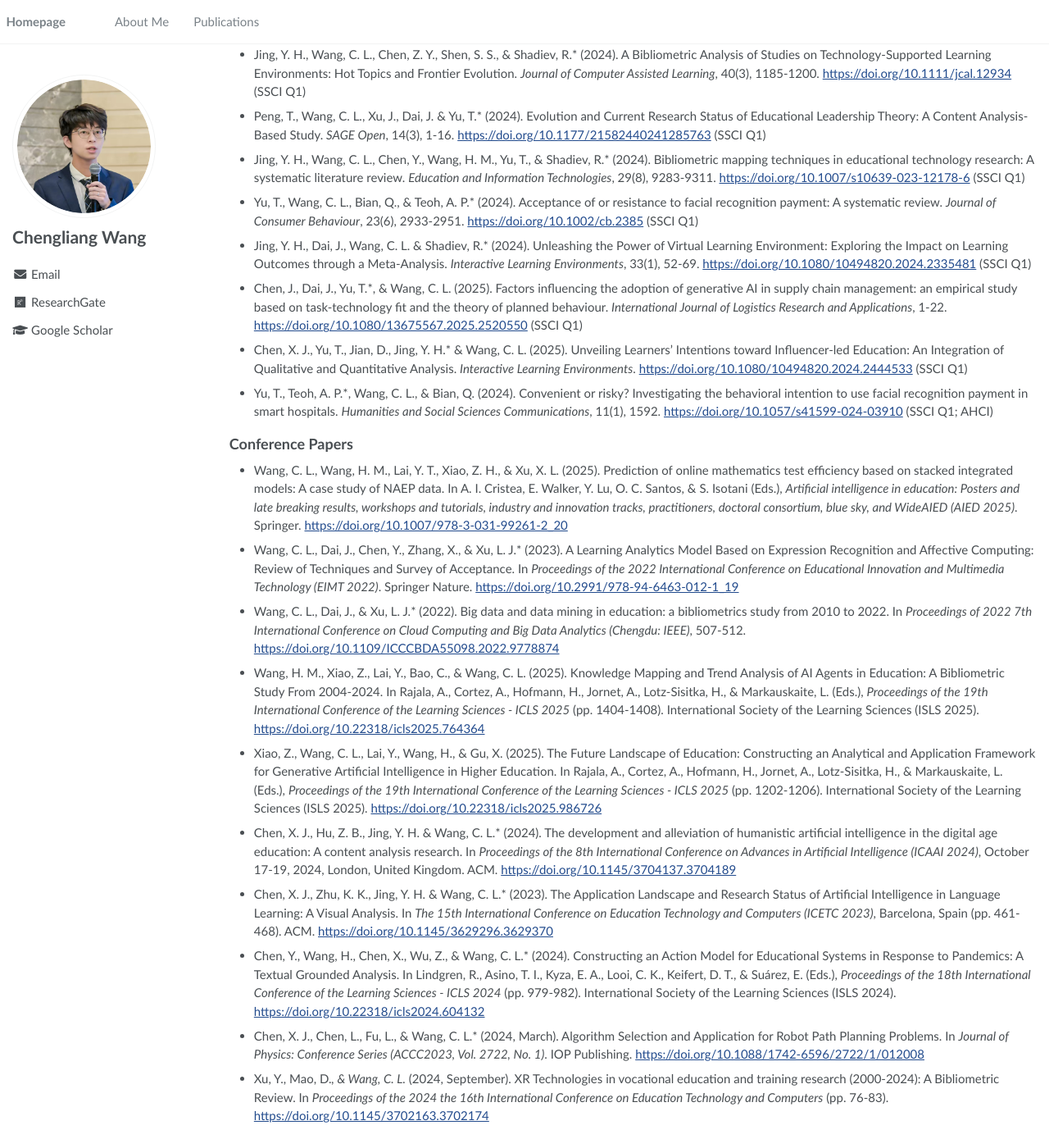
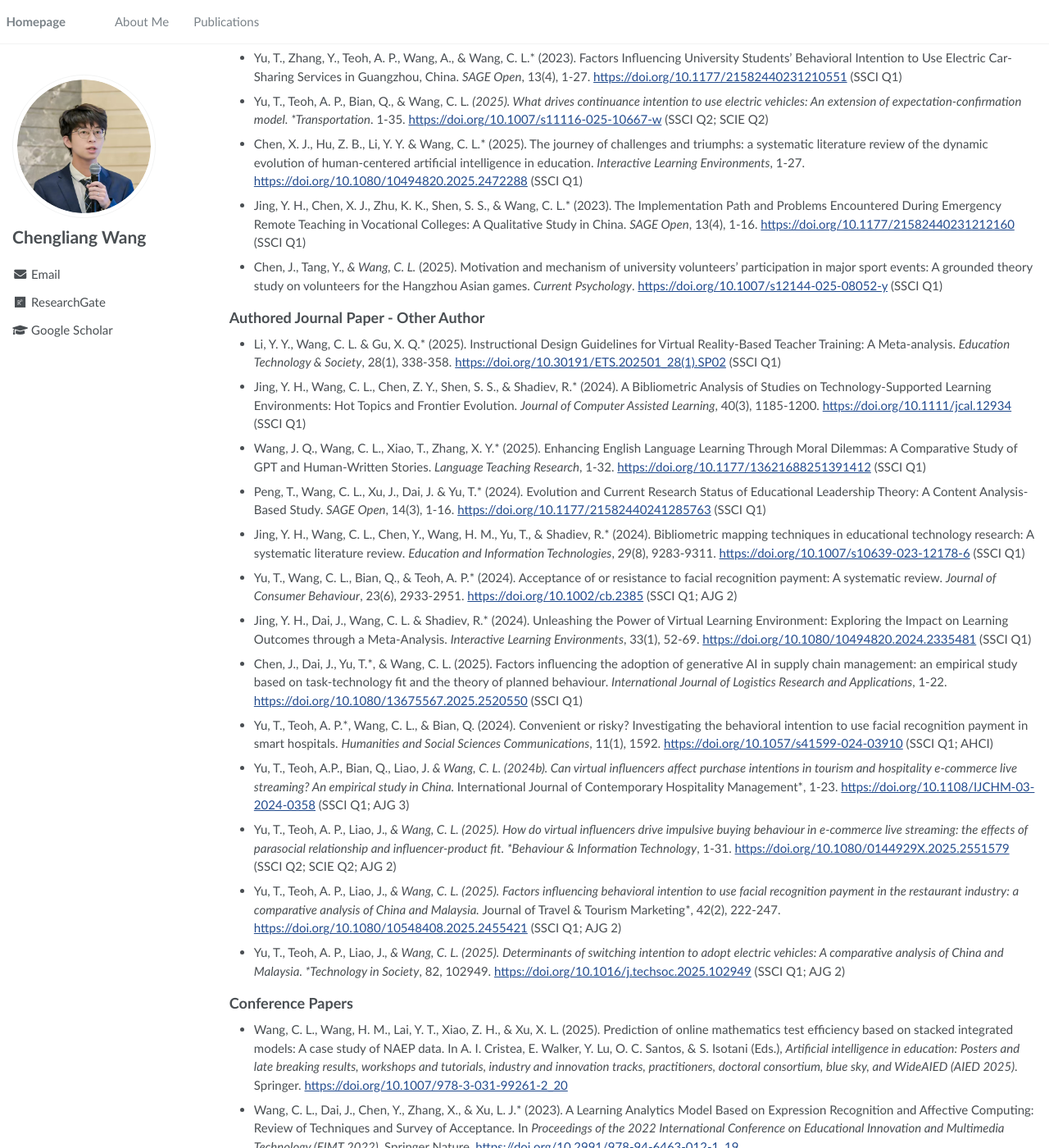
Before and after one commit to wcledutech/wcledutech.github.io, a Jekyll site: the page built from _pages/publications.md, in a window 1280 px wide and 1400 px high, scrolled down 2039 px. Shown: the whole window at 82% size. Built offline with Jekyll 4.4.1, drawn with Linux system fonts in a browser that asks for light colours; some of the changed text lies outside the part shown.

Commit message:
Update publications.md

```diff
--- a/_pages/publications.md
+++ b/_pages/publications.md
@@ -12,21 +12,26 @@
 - Wang, C. L., Chen, Y. F., Hu, Z. B., Li, Y. Y., & Gu, X. Q.* (2025). The journey of challenges and victories: Exploring the transformation action framework in the GenAI era from multifaceted policies. *Educational Technology Research and Development*, 1-43. [https://doi.org/10.1007/s11423-025-10535-5](https://doi.org/10.1007/s11423-025-10535-5) (SSCI Q1)
 - Wang, C. L., Chen, X. J.\*, Hu Z. B., Jin, S. & Gu, X. Q. (2025). Deconstructing University Learners’ Adoption Intention towards AIGC Technology: A Mixed-Methods Study Using ChatGPT as an Example. *Journal of Computer Assisted Learning*, 41, e13117. [https://doi.org/10.1111/jcal.13117](https://doi.org/10.1111/jcal.13117) (SSCI Q1; ESI 0.1 % hot paper; ESI 1% highly cited paper)
 - Wang, C. L., Chen, X. J., Li Y. F., Wang, P. J., Wang, H. M. & Li, Y. Y.* (2025). MetaClassroom: A New Paradigm and Experience for Programming Education. *Journal of Educational Computing Research*, 63(4), 864-901. [https://doi.org/10.1177/07356331251322470](https://doi.org/10.1177/07356331251322470) (SSCI Q1)
-- Wang, C. L., Wang, H. M., Li Y. Y., Dai, J., Gu, X. Q. & Yu, T.* (2024). Factors Influencing University Students’ Behavioral Intention to Use Generative Artificial Intelligence: Integrating the Theory of Planned Behavior and AI Literacy. *International Journal of Human-Computer Interaction*, 41(11), 6649-6671. [https://doi.org/10.1080/10447318.2024.2383033](https://doi.org/10.1080/10447318.2024.2383033) (SSCI Q1; SCIE Q1; ESI 0.1 % hot paper; ESI 1% highly cited paper)
+- Wang, C. L., Wang, H. M., Li Y. Y., Dai, J., Gu, X. Q. & Yu, T.* (2024). Factors Influencing University Students’ Behavioral Intention to Use Generative Artificial Intelligence: Integrating the Theory of Planned Behavior and AI Literacy. *International Journal of Human-Computer Interaction*, 41(11), 6649-6671. [https://doi.org/10.1080/10447318.2024.2383033](https://doi.org/10.1080/10447318.2024.2383033) (SSCI Q1; SCIE Q1; CCF-B; ESI 0.1 % hot paper; ESI 1% highly cited paper)
 - Wang, C. L., Chen, X. J., Yu, T., Liu, Y, D. & Jing, Y. H. (2024). Education Reform and Change Driven by Digital Technology: A Bibliometric Study from a Global Perspective. *Humanities & Social Sciences Communications*, 11, 256. [https://doi.org/10.1057/s41599-024-02717-y](https://doi.org/10.1057/s41599-024-02717-y) (SSCI Q1; AHCI; ESI 0.1 % hot paper; ESI 1% highly cited paper)
-- Wang, C. L., Dai, J. Zhu K. K., Yu, T.* & Gu, X. Q. (2023). Understanding the Continuance Intention of College Students Toward New E-learning Spaces Based on an Integrated Model of the TAM and TTF. *International Journal of Human-Computer Interaction*, 40(24), 8419-8432. [https://doi.org/10.1080/10447318.2023.2291609](https://doi.org/10.1080/10447318.2023.2291609) (SSCI Q1; SCIE Q1; ESI 0.1 % hot paper; ESI 1% highly cited paper)
+- Wang, C. L., Dai, J. Zhu K. K., Yu, T.* & Gu, X. Q. (2023). Understanding the Continuance Intention of College Students Toward New E-learning Spaces Based on an Integrated Model of the TAM and TTF. *International Journal of Human-Computer Interaction*, 40(24), 8419-8432. [https://doi.org/10.1080/10447318.2023.2291609](https://doi.org/10.1080/10447318.2023.2291609) (SSCI Q1; SCIE Q1; CCF-B; ESI 0.1 % hot paper; ESI 1% highly cited paper)
 - Wang, C. L., Chen, X. J. & Yu, T.* (2025). What drives learners’ behavioral intention to share knowledge on social media: Evidence from a fuzzy-set qualitative comparative analysis (FsQCA). *Current Psychology*, 44(10), 8766-8780. [https://doi.org/10.1007/s12144-025-07813-z](https://doi.org/10.1007/s12144-025-07813-z) (SSCI Q1)
 - Wang, H. M.#, Wang, C. L.#, Chen, Z., Liu, F., Bao, C. J. & Xu, X. L.* (2025). Impact of AI-Agent-supported Collaborative Learning on the Learning Outcomes of University Programming Courses. *Education and Information Technologies*, 1-33. [https://doi.org/10.1007/s10639-025-13487-8](https://doi.org/10.1007/s10639-025-13487-8) (SSCI Q1; ESI 1% highly cited paper)
-- Wang, C. L., Wang, H. M.\*, Hu, Z. H., & Chen, X. J. (2024). Annotated Emotional Image Datasets of Chinese University Students in Real Classrooms for Deep Learning. *Data in Brief*, 57, 111147. [https://doi.org/10.1016/j.dib.2024.111147](https://doi.org/10.1016/j.dib.2024.111147) (ESCI)
+- Wang, C. L., Wang, H. M.\*, Hu, Z. H., & Chen, X. J. (2024). Annotated Emotional Image Datasets of Chinese University Students in Real Classrooms for Deep Learning. *Data in Brief*, 57, 111147. [https://doi.org/10.1016/j.dib.2024.111147](https://doi.org/10.1016/j.dib.2024.111147) (ESCI; EI)
 
 ## Authored Journal Paper - Corresponding Author
 - Chen, X. J., Hu, Z. B., & Wang, C. L.* (2024). Empowering Education Development through AIGC: A Systematic Literature Review. *Education and Information Technologies*, 29, 17485-17537. [https://doi.org/10.1007/s10639-024-12549-7](https://doi.org/10.1007/s10639-024-12549-7) (SSCI Q1; ESI 0.1 % hot paper; ESI 1% highly cited paper)
 - Jing, Y. H., Wang, H. M., Chen, X. J., & Wang, C. L.* (2024). What factors will affect the effectiveness of using ChatGPT to solve programming problems? A quasi-experimental study. *Humanities & Social Sciences Communications*, 11, 319. [https://doi.org/10.1057/s41599-024-02751-w](https://doi.org/10.1057/s41599-024-02751-w) (SSCI Q1; AHCI; ESI 0.1 % hot paper; ESI 1% highly cited paper)
+- Yu, T., Dai, J., Chen, X. J., & Wang, C. L.* (2026). To use or not to use? Generative AI adoption in Chinese business schools. *The International Journal of Management Education*, 24(1), 101323. [https://doi.org/10.1016/j.ijme.2025.101323](https://doi.org/10.1016/j.ijme.2025.101323) (SSCI Q1; AJG 2)
+- Chen, X. J., Yu, T., Jian, D., Jing, Y. H.* & Wang, C. L. (2025). Unveiling Learners’ Intentions toward Influencer-led Education: An Integration of Qualitative and Quantitative Analysis. *Interactive Learning Environments*. [https://doi.org/10.1080/10494820.2024.2444533](https://doi.org/10.1080/10494820.2024.2444533) (SSCI Q1; ESI 1% highly cited paper)
 - Dai, J., Zhang, X., & Wang, C. L.* (2024). A metaanalysis of learners’ continuance intention toward online education platforms. *Education and Information Technologies*, 29, 21833-21868. [https://doi.org/10.1007/s10639-024-12654-7](https://doi.org/10.1007/s10639-024-12654-7) (SSCI Q1; ESI 0.1 % hot paper; ESI 1% highly cited paper)
+- Shang, X., Liu, Z., Gong, C., He, Z., & Wang, C. L.* (2025). From Perception to Trust: The Multidimensional Landscape of Anthropomorphism in Robotics. *International Journal of Human-Computer Interaction*, 1-23. [https://doi.org/10.1080/10447318.2025.2504198](https://doi.org/10.1080/10447318.2025.2504198) (SSCI Q1; SCIE Q1; CCF-B)
 - Yu, T., Dai, J., Chen, X. J. & Wang, C. L.* (2024). Factors Influencing Continuance Intention in Blended Learning among Business School students in China: Based on Grounded Theory and FsQCA. *Interactive Learning Environments*, 1-23. [https://doi.org/10.1080/10494820.2024.2370477](https://doi.org/10.1080/10494820.2024.2370477) (SSCI Q1; ESI 1% highly cited paper)
 - Yu, T., Dai, J. & Wang, C. L.* (2023). Adoption of blended learning: Chinese university students’ perspectives. *Humanities & Social Sciences Communications*, 10, 390. [https://doi.org/10.1057/s41599-023-01904-7](https://doi.org/10.1057/s41599-023-01904-7) (SSCI Q1; AHCI; ESI 1% highly cited paper)
 - Xia, Y. Q., Deng, Y. L., Tao X. Y., Zhang, S. N. & Wang, C. L.* (2024). Digital art exhibitions and psychological well-being in Chinese Generation Z: An analysis based on the S-O-R framework. *Humanities & Social Sciences Communications*, 11, 266. [https://doi.org/10.1057/s41599-024-02718-x](https://doi.org/10.1057/s41599-024-02718-x) (SSCI Q1; AHCI; ESI 1% highly cited paper)
 - Liu, Y. C., Xu, G. R., Yuan, S., Zhou, C., & Wang, C. L.* (2024). Assessment as learning: Evidence based on meta-analysis and quantitative ethnography research. *Studies in Educational Evaluation*, 83, 101423. [https://doi.org/10.1016/j.stueduc.2024.101423](https://doi.org/10.1016/j.stueduc.2024.101423) (SSCI Q1)
+- Liu, W. S., Chen, L. J., Zhong, X. T., Liu, W., Chen, X. J., & Wang, C. L.* (2025). Thinking outside the box: A systematic review of gamification trends in children's dance. *Research in Dance Education*, 1-30. [https://doi.org/10.1080/14647893.2025.2570912](https://doi.org/10.1080/14647893.2025.2570912) (AHCI)
+- Jin, S., Wang, H. M.\*, Gao, Z. Q., Yang, Y. B., Bao, C. J., Wang, C. L.\* (2025). Evolution in simulation: AI-agent school with dual memory for high-fidelity educational dynamics. In Findings of the Association for Computational Linguistics: *EMNLP 2025* (pp. 5843-5857). Association for Computational Linguistics. [https://doi.org/10.18653/v1/2025.findings-emnlp.312](https://doi.org/10.18653/v1/2025.findings-emnlp.312) (CCF-B)
 - Mo C., Wang C. L.\*, Dai J. & Jin P. Q. (2022). Video Playback Speed Influence on Learning Effect From the Perspective of Personalized Adaptive Learning: A Study Based on Cognitive Load Theory. *Frontiers in Psychology*, 13, 839982. [https://doi.org/10.3389/fpsyg.2022.839982](https://doi.org/10.3389/fpsyg.2022.839982) (SSCI Q1)
 - Ma, Y. & Wang, C. L.* (2025). Empowering music education with technology: a bibliometric perspective. *Humanities and Social Sciences Communications*, 12, 345. [https://doi.org/10.1057/s41599-025-04616-2](https://doi.org/10.1057/s41599-025-04616-2) (SSCI Q1; AHCI)
 - Shang, X., Liu, Z., Gong, C., He, Z., & Wang, C. L.* (2025). From Perception to Trust: The Multidimensional Landscape of Anthropomorphism in Robotics. *International Journal of Human-Computer Interaction*, 1-23. [https://doi.org/10.1080/10447318.2025.2504198](https://doi.org/10.1080/10447318.2025.2504198) (SSCI Q1; SCIE Q1)
@@ -36,6 +41,7 @@
 - Chen J. Y., Liu Y. D.*, Dai J. & Wang C. L.* (2023). Development and status of moral education research: Visual analysis based on knowledge graph. *Frontiers in Psychology*, 13, 1079955. [https://doi.org/10.3389/fpsyg.2022.1079955](https://doi.org/10.3389/fpsyg.2022.1079955) (SSCI Q1)
 - Chen, J., Wang, C. L., & Tang, Y. L.* (2022). Knowledge mapping of volunteer motivation: a bibliometric analysis and cross-cultural comparative study. *Frontiers in Psychology*, 13, 883150. [https://doi.org/10.3389/fpsyg.2022.883150](https://doi.org/10.3389/fpsyg.2022.883150) (SSCI Q1)
 - Yu, T., Zhang, Y., Teoh, A. P., Wang, A., & Wang, C. L.* (2023). Factors Influencing University Students’ Behavioral Intention to Use Electric Car-Sharing Services in Guangzhou, China. *SAGE Open*, 13(4), 1-27. [https://doi.org/10.1177/21582440231210551](https://doi.org/10.1177/21582440231210551) (SSCI Q1)
+- Yu, T., Teoh, A. P., Bian, Q., & Wang, C. L*. (2025). What drives continuance intention to use electric vehicles: An extension of expectation-confirmation model. *Transportation*. 1-35. [https://doi.org/10.1007/s11116-025-10667-w](https://doi.org/10.1007/s11116-025-10667-w) (SSCI Q2; SCIE Q2)
 - Chen, X. J., Hu, Z. B., Li, Y. Y. & Wang, C. L.* (2025). The journey of challenges and triumphs: a systematic literature review of the dynamic evolution of human-centered artificial intelligence in education. *Interactive Learning Environments*, 1-27. [https://doi.org/10.1080/10494820.2025.2472288](https://doi.org/10.1080/10494820.2025.2472288) (SSCI Q1)
 - Jing, Y. H., Chen, X. J., Zhu, K. K., Shen, S. S., & Wang, C. L.* (2023). The Implementation Path and Problems Encountered During Emergency Remote Teaching in Vocational Colleges: A Qualitative Study in China. *SAGE Open*, 13(4), 1-16. [https://doi.org/10.1177/21582440231212160](https://doi.org/10.1177/21582440231212160) (SSCI Q1)
 - Chen, J., Tang, Y.*, & Wang, C. L.* (2025). Motivation and mechanism of university volunteers' participation in major sport events: A grounded theory study on volunteers for the Hangzhou Asian games. *Current Psychology*. [https://doi.org/10.1007/s12144-025-08052-y](https://doi.org/10.1007/s12144-025-08052-y) (SSCI Q1)
@@ -43,13 +49,17 @@
 ## Authored Journal Paper - Other Author
 - Li, Y. Y., Wang, C. L. & Gu, X. Q.* (2025). Instructional Design Guidelines for Virtual Reality-Based Teacher Training: A Meta-analysis. *Education Technology & Society*, 28(1), 338-358. [https://doi.org/10.30191/ETS.202501_28(1).SP02](https://doi.org/10.30191/ETS.202501_28(1).SP02) (SSCI Q1)
 - Jing, Y. H., Wang, C. L., Chen, Z. Y., Shen, S. S., & Shadiev, R.* (2024). A Bibliometric Analysis of Studies on Technology-Supported Learning Environments: Hot Topics and Frontier Evolution. *Journal of Computer Assisted Learning*, 40(3), 1185-1200. [https://doi.org/10.1111/jcal.12934](https://doi.org/10.1111/jcal.12934) (SSCI Q1)
+- Wang, J. Q., Wang, C. L., Xiao, T., Zhang, X. Y.* (2025). Enhancing English Language Learning Through Moral Dilemmas: A Comparative Study of GPT and Human-Written Stories. *Language Teaching Research*, 1-32. [https://doi.org/10.1177/13621688251391412](https://doi.org/10.1177/13621688251391412) (SSCI Q1)
 - Peng, T., Wang, C. L., Xu, J., Dai, J. & Yu, T.* (2024). Evolution and Current Research Status of Educational Leadership Theory: A Content Analysis-Based Study. *SAGE Open*, 14(3), 1-16. [https://doi.org/10.1177/21582440241285763](https://doi.org/10.1177/21582440241285763) (SSCI Q1)
 - Jing, Y. H., Wang, C. L., Chen, Y., Wang, H. M., Yu, T., & Shadiev, R.* (2024). Bibliometric mapping techniques in educational technology research: A systematic literature review. *Education and Information Technologies*, 29(8), 9283-9311. [https://doi.org/10.1007/s10639-023-12178-6](https://doi.org/10.1007/s10639-023-12178-6) (SSCI Q1)
-- Yu, T., Wang, C. L., Bian, Q., & Teoh, A. P.* (2024). Acceptance of or resistance to facial recognition payment: A systematic review. *Journal of Consumer Behaviour*, 23(6), 2933-2951. [https://doi.org/10.1002/cb.2385](https://doi.org/10.1002/cb.2385) (SSCI Q1)
+- Yu, T., Wang, C. L., Bian, Q., & Teoh, A. P.* (2024). Acceptance of or resistance to facial recognition payment: A systematic review. *Journal of Consumer Behaviour*, 23(6), 2933-2951. [https://doi.org/10.1002/cb.2385](https://doi.org/10.1002/cb.2385) (SSCI Q1; AJG 2)
 - Jing, Y. H., Dai, J., Wang, C. L. & Shadiev, R.* (2024). Unleashing the Power of Virtual Learning Environment: Exploring the Impact on Learning Outcomes through a Meta-Analysis. *Interactive Learning Environments*, 33(1), 52-69. [https://doi.org/10.1080/10494820.2024.2335481](https://doi.org/10.1080/10494820.2024.2335481) (SSCI Q1)
 - Chen, J., Dai, J., Yu, T.\*, & Wang, C. L. (2025). Factors influencing the adoption of generative AI in supply chain management: an empirical study based on task-technology fit and the theory of planned behaviour. *International Journal of Logistics Research and Applications*, 1-22. [https://doi.org/10.1080/13675567.2025.2520550](https://doi.org/10.1080/13675567.2025.2520550) (SSCI Q1)
-- Chen, X. J., Yu, T., Jian, D., Jing, Y. H.* & Wang, C. L. (2025). Unveiling Learners’ Intentions toward Influencer-led Education: An Integration of Qualitative and Quantitative Analysis. *Interactive Learning Environments*. [https://doi.org/10.1080/10494820.2024.2444533](https://doi.org/10.1080/10494820.2024.2444533) (SSCI Q1)
 - Yu, T., Teoh, A. P.\*, Wang, C. L., & Bian, Q. (2024). Convenient or risky? Investigating the behavioral intention to use facial recognition payment in smart hospitals. *Humanities and Social Sciences Communications*, 11(1), 1592. [https://doi.org/10.1057/s41599-024-03910](https://doi.org/10.1057/s41599-024-03910) (SSCI Q1; AHCI)
+- Yu, T., Teoh, A.P., Bian, Q., Liao, J.* & Wang, C. L. (2024b). Can virtual influencers affect purchase intentions in tourism and hospitality e-commerce live streaming? An empirical study in China. *International Journal of Contemporary Hospitality Management*, 1-23. [https://doi.org/10.1108/IJCHM-03-2024-0358](https://doi.org/10.1057/s41599-024-03910) (SSCI Q1; AJG 3)
+- Yu, T., Teoh, A. P., Liao, J.*, & Wang, C. L. (2025). How do virtual influencers drive impulsive buying behaviour in e-commerce live streaming: the effects of parasocial relationship and influencer-product fit. *Behaviour & Information Technology*, 1-31. [https://doi.org/10.1080/0144929X.2025.2551579](https://doi.org/10.1080/0144929X.2025.2551579) (SSCI Q2; SCIE Q2; AJG 2)
+- Yu, T., Teoh, A. P., Liao, J.*, & Wang, C. L. (2025). Factors influencing behavioral intention to use facial recognition payment in the restaurant industry: a comparative analysis of China and Malaysia. *Journal of Travel & Tourism Marketing*, 42(2), 222-247. [https://doi.org/10.1080/10548408.2025.2455421](https://doi.org/10.1080/10548408.2025.2455421) (SSCI Q1; AJG 2)
+- Yu, T., Teoh, A. P., Liao, J.*, & Wang, C. L. (2025). Determinants of switching intention to adopt electric vehicles: A comparative analysis of China and Malaysia. *Technology in Society*, 82, 102949. [https://doi.org/10.1016/j.techsoc.2025.102949](https://doi.org/10.1016/j.techsoc.2025.102949) (SSCI Q1; AJG 2)
 
 ## Conference Papers
 
```
